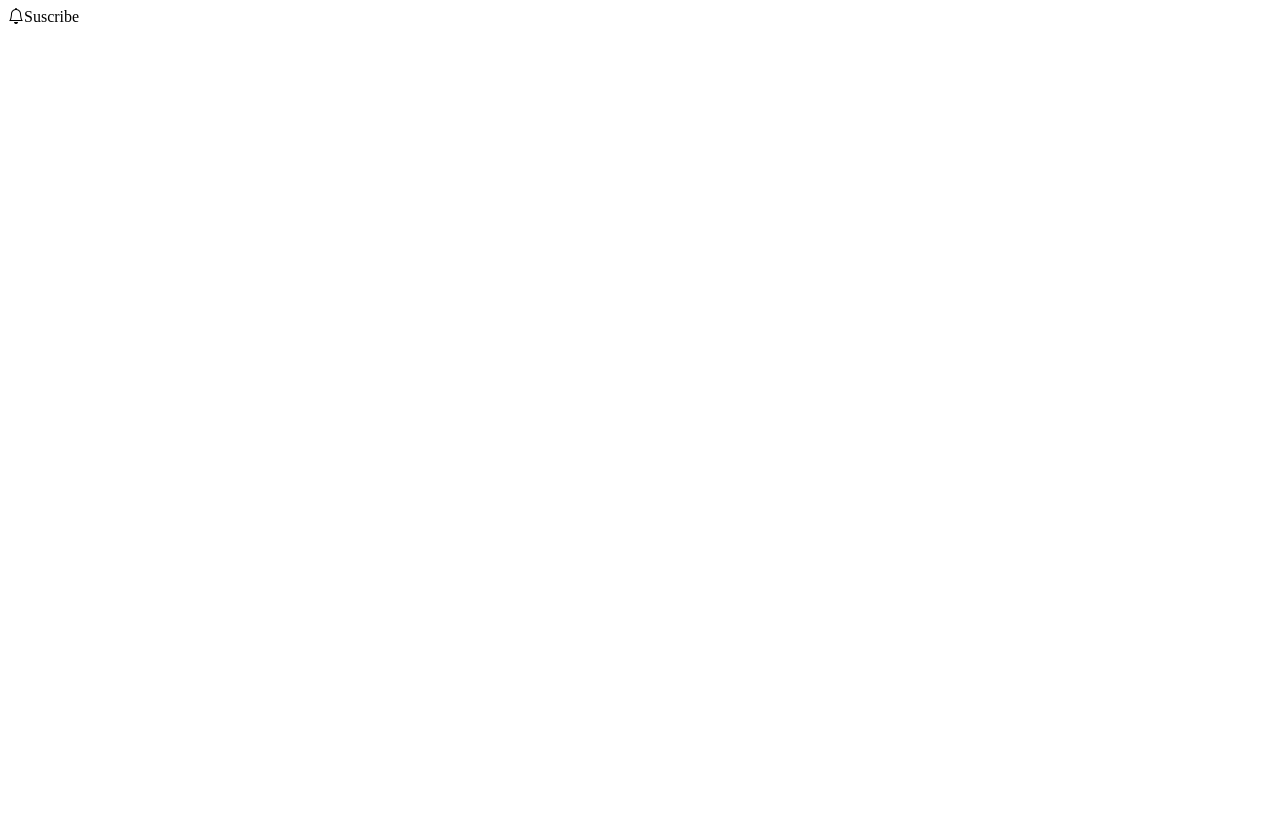
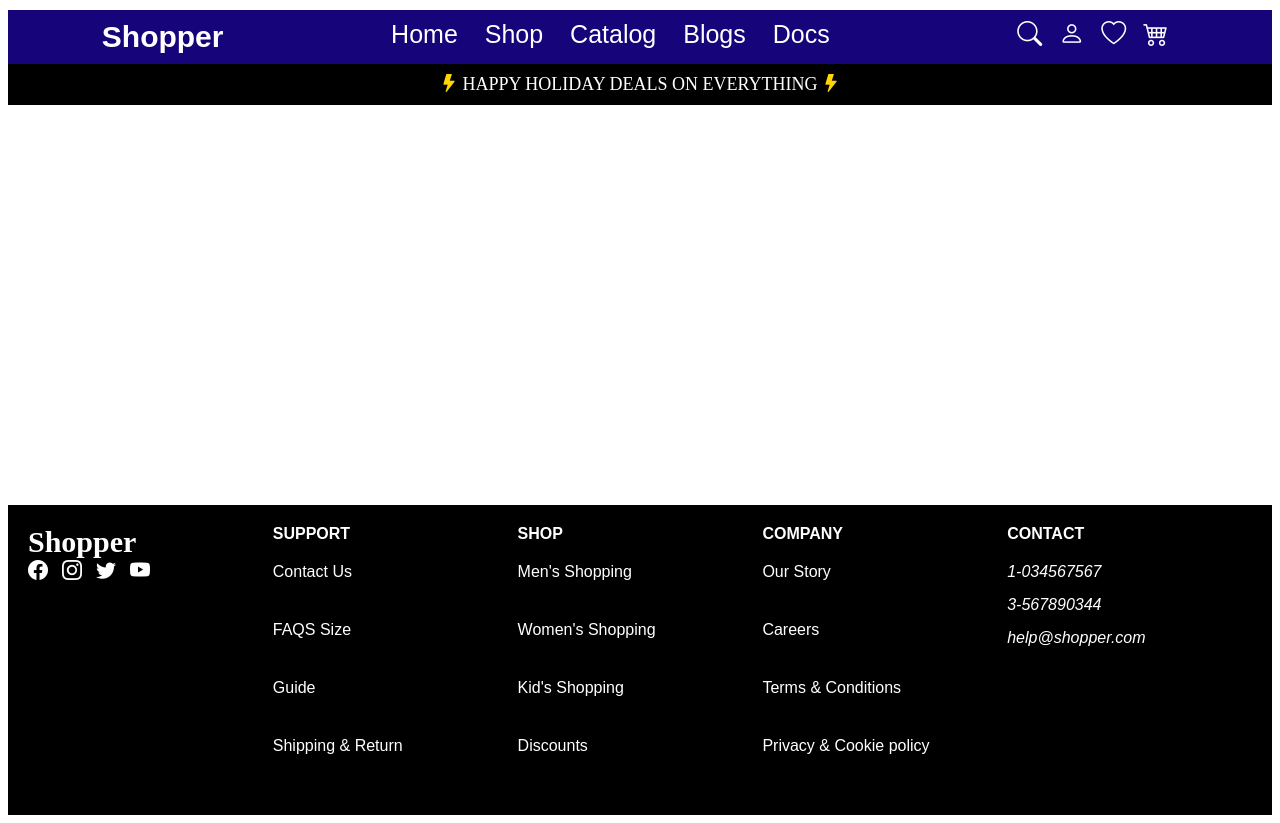
Before and after one commit to soubhagyaNayak/Frontend_Practice, a website: page Project1/public/home.html in a window 1280 px wide. Before the commit the page ends 800 px from the top, so only its background shows below. Drawn offline with nearby package versions, Linux system fonts and the light colour scheme.

```diff
--- /dev/null
+++ b/Javascript/Array/Array1.js
@@ -0,0 +1,3 @@
+let arr=[10,20,30,40,50,60];
+console.log(arr.length);
+console.log(arr[2]);
--- a/Project1/public/home.html
+++ b/Project1/public/home.html
@@ -1,12 +1,151 @@
 <!DOCTYPE html>
 <html lang="en">
 <head>
-    <meta charset="UTF-8">
-    <meta name="viewport" content="width=device-width, initial-scale=1.0">
-    <title>Document</title>
-    <link rel="stylesheet" href="../node_modules/bootstrap-icons/font/bootstrap-icons.css">
+<meta charset="UTF-8">
+<meta name="viewport" content="width=device-width, initial-scale=1.0">
+<title>Shopper Template</title>
+<link rel="stylesheet" href="../node_modules/bootstrap-icons/font/bootstrap-icons.css">
+
+<style>
+
+
+    .brand-title{
+        font-weight: bold;
+        font-size: 30px;
+
+    }
+    header{
+        display: flex;
+        justify-content: space-around;
+        font-family: Arial, Helvetica, sans-serif;
+        font-size: 25px;
+        margin-top: 10px;
+        background-color: rgb(22, 4, 122);
+        color: white;
+        padding: 10px;
+    }
+    nav span{
+        margin-right: 20px;
+    }
+    .shortcut-btns span{
+        margin-right: 10px;
+    }
+
+    article{
+        color: white;
+        background-color: black;
+        padding: 10px;
+        text-align: center;
+        font-size: 18px;
+
+    }
+    .bi-lightning-fill{
+        color: gold;
+    }
+    section{
+        height: 400px;
+    }
+    footer{
+        background-color: black;
+        padding: 20px;
+        color: white;
+        display: grid;
+        grid-template-columns: 2.4fr 2.4fr 2.4fr 2.4fr 2.4fr;
+    }
+    .footer-title{
+        font-weight: bold;
+        margin-bottom: 20px;
+        font-family: Arial, Helvetica, sans-serif;
+    }
+    .footer-title~span{
+        display: block;
+        margin-bottom: 40px;
+        font-family: Arial, Helvetica, sans-serif;
+    }
+    address span{
+        display: block;
+        font-family: Arial, Helvetica, sans-serif;
+        margin-bottom: 15px;
+    }
+    .brand-title~div span{
+        margin-right: 10px;
+        font-size:20px;
+    }
+</style>
 </head>
 <body>
-    <span class="bi bi-bell"></span>Suscribe
+<header>
+    <div>
+        <span class="brand-title">Shopper</span>
+    </div>
+    <nav>
+        <span>Home</span>
+        <span>Shop</span>
+        <span>Catalog</span>
+        <span>Blogs</span>
+        <span>Docs</span>
+    </nav>
+    <div class="shortcut-btns">
+            <span class="bi bi-search"></span>
+            <span class="bi bi-person"></span>
+            <span class="bi bi-heart"></span>
+            <span class="bi bi-cart4"></span>
+    </div>
+</header>
+
+<article>
+    <span class="bi bi-lightning-fill"></span>
+    <span>HAPPY HOLIDAY DEALS ON EVERYTHING</span>
+    <span class="bi bi-lightning-fill"></span>
+</article>
+<section></section>
+<footer>
+    <div>
+        <div class="brand-title">Shopper</div>
+
+        <div>
+            <span class="bi bi-facebook"></span>
+        <span class="bi bi-instagram"></span>
+        <span class="bi bi-twitter"></span>
+        <span class="bi bi-youtube"></span>
+        </div>
+
+
+    </div>
+
+
+    <div >
+        <div class="footer-title">SUPPORT</div>
+        <span>Contact Us</span>
+        <span>FAQS Size</span>
+        <span>Guide</span>
+        <span>Shipping & Return</span>
+    </div>
+
+
+    <div>
+        <div class="footer-title">SHOP</div>
+        <span>Men's Shopping</span>
+        <span>Women's Shopping</span>
+        <span>Kid's Shopping</span>
+        <span>Discounts</span>
+    </div>
+
+    <div>
+        <div class="footer-title">COMPANY</div>
+        <span>Our Story</span>
+        <span>Careers</span>
+        <span>Terms & Conditions</span>
+        <span>Privacy & Cookie policy</span>
+    </div>
+    <div>
+        <div class="footer-title">CONTACT</div>
+        <address>
+            <span>1-034567567</span>
+            <span>3-567890344</span>
+            <span>help@shopper.com </span>
+        </address>
+    </div>
+</footer>
 </body>
 </html>
```
